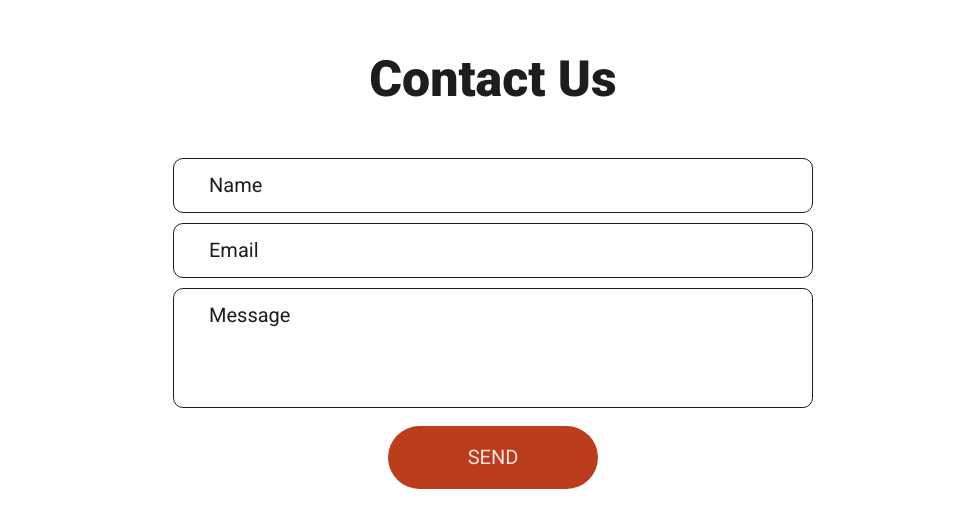
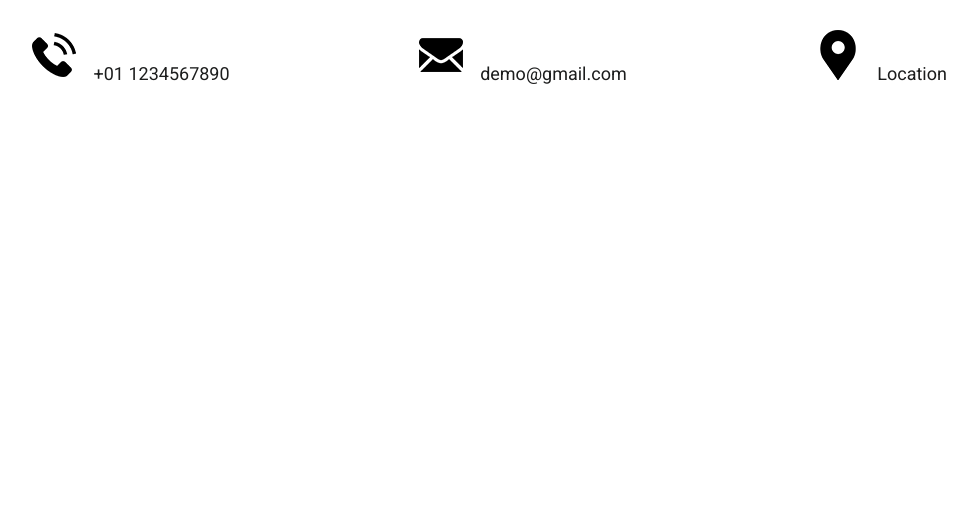
Before and after one commit to karl-george/CakeJoey, a plain HTML site: page index.html in a window 1280 px wide. Shown: the whole page, without its empty margins (147-1124 px from the left). Drawn offline with Linux system fonts and the light colour scheme.

Commit message:
created shops contact details component

```diff
--- a/css/styles.css
+++ b/css/styles.css
@@ -431,3 +431,44 @@ textarea {
   padding: 2rem 8rem;
   text-transform: uppercase;
 }
+
+/* Shop Contact Details */
+
+.our-contact-details {
+  display: flex;
+  flex-direction: column;
+  justify-content: center;
+  color: var(--color-text-dark);
+  font-size: 1.8rem;
+  margin: 2rem auto;
+  text-align: center;
+}
+.detail-group {
+  margin: 1rem 0;
+}
+
+.location {
+  margin-left: -8rem;
+}
+
+.details-text {
+  margin-left: 1.5rem;
+}
+
+@media screen and (min-width: 768px) {
+  .our-contact-details {
+    flex-direction: row;
+    justify-content: space-evenly;
+    font-size: 1.8rem;
+    margin: 2rem auto;
+    text-align: center;
+  }
+
+  .location {
+    margin-left: 0;
+  }
+
+  .details-text {
+    margin: 0 1rem;
+  }
+}
--- a/index.html
+++ b/index.html
@@ -15,30 +15,21 @@
     <title>CakeJoey - Fantastic cakes at great prices</title>
   </head>
   <body>
-    <div class="container-small">
-      <h2 class="heading-dark">Contact Us</h2>
-      <form class="contact-form">
-        <div class="input-group">
-          <input
-            aria-label="Name"
-            type="text"
-            class="input"
-            placeholder="Name"
-          />
+    <div class="container">
+      <div class="our-contact-details">
+        <div class="detail-group">
+          <img class="icon icon-left" src="images/call.png" alt="" />
+          <span class="details-text">+01 1234567890</span>
         </div>
-        <div class="input-group">
-          <input
-            aria-label="Email"
-            type="email"
-            class="input"
-            placeholder="Email"
-          />
+        <div class="detail-group">
+          <img class="icon icon-left" src="images/mail.png" alt="" />
+          <span class="details-text">demo@gmail.com</span>
         </div>
-        <div class="input-group">
-          <textarea class="input" placeholder="Message"></textarea>
+        <div class="detail-group location">
+          <img class="icon icon-left" src="images/location.png" alt="" />
+          <span class="details-text">Location</span>
         </div>
-        <button class="btn btn-dark">Send</button>
-      </form>
+      </div>
     </div>
 
     <script src="js/main.js"></script>
```
Also changed, not shown: components/shop-contact-details.html (added, +16 -0 lines), 1 other file.
